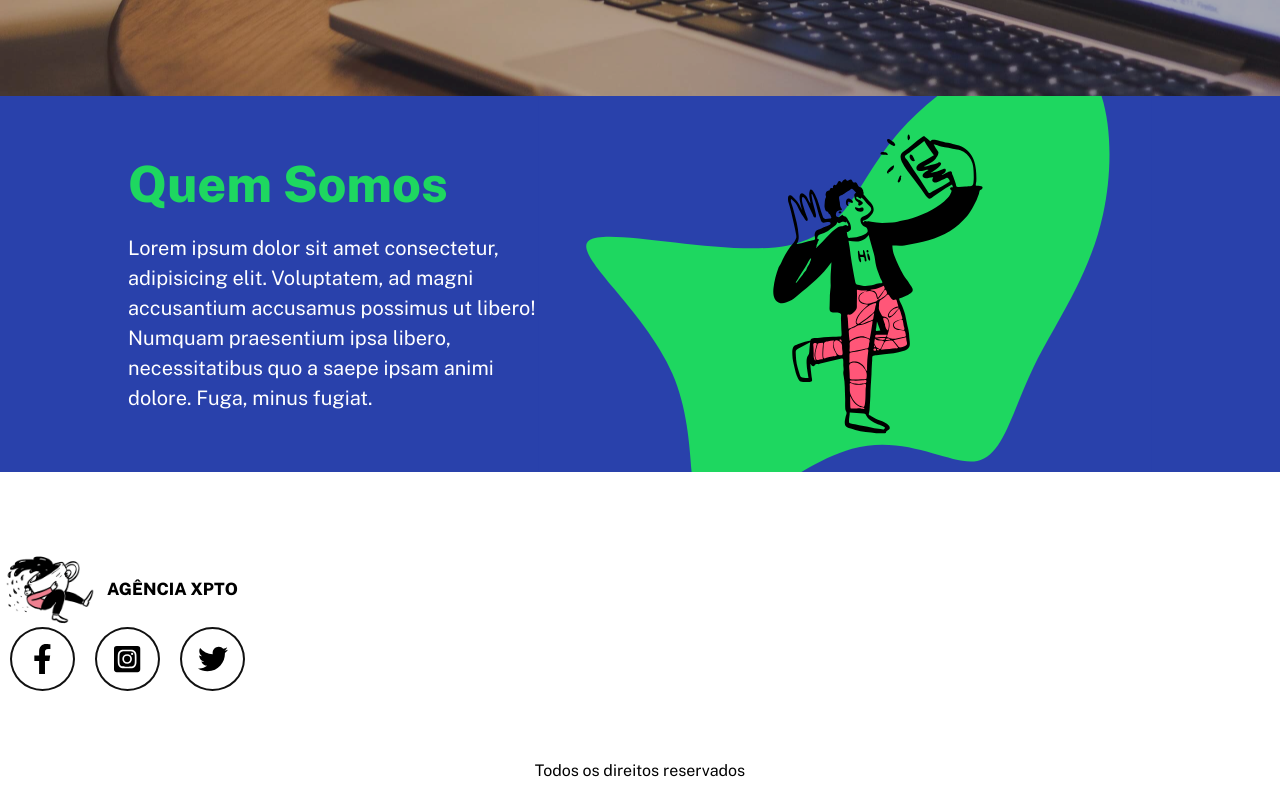
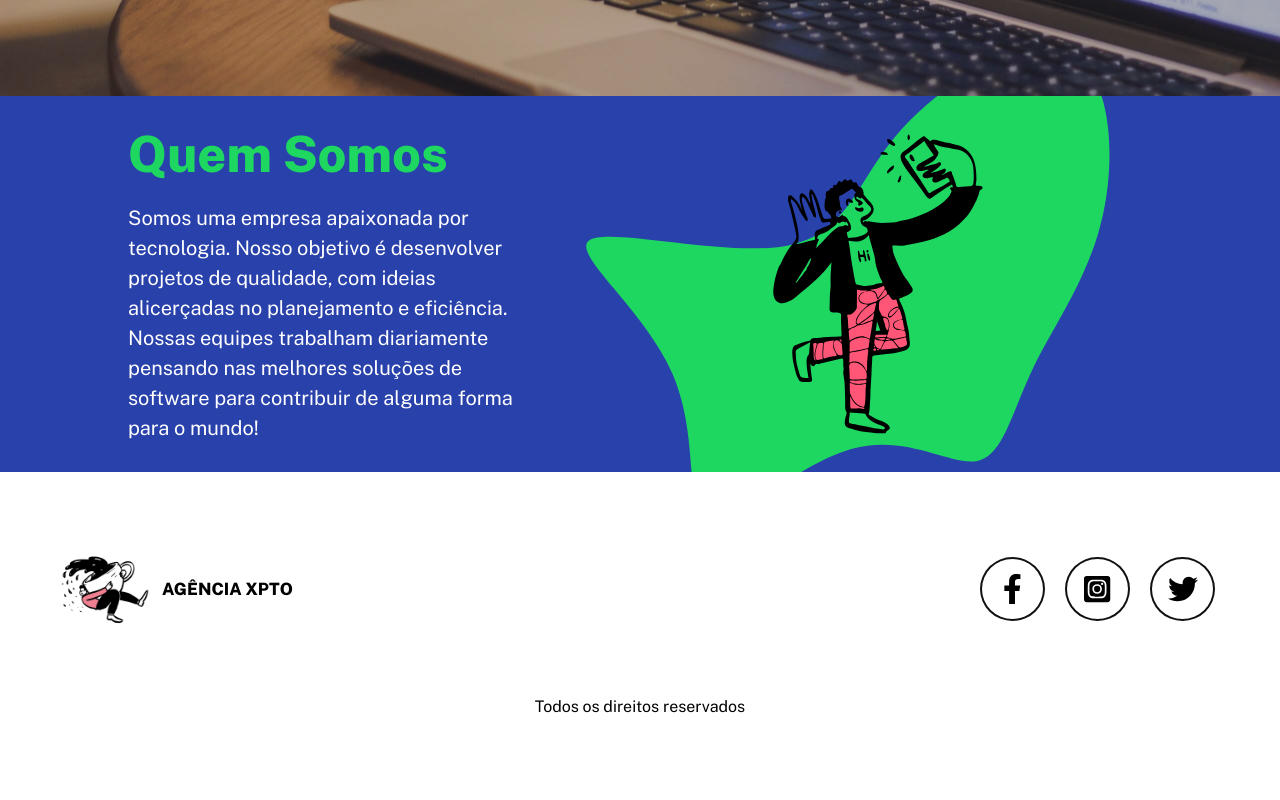
Before and after one commit to Emanuelly-Wolski/Projeto_Landing_Page, a plain HTML site: page index.html in a window 1280 px wide. Shown: the part 729-1529 px from the top of the page. After the commit the page ends 1465 px from the top, so only its background shows below. Drawn offline with nearby package versions, Linux system fonts and the light colour scheme.

Commit message:
Update index.html

```diff
--- a/index.html
+++ b/index.html
@@ -1,36 +1,35 @@
 <!DOCTYPE html>
 <html lang="pt-BR">
+
 <head>
     <meta charset="UTF-8">
     <meta http-equiv="X-UA-Compatible" content="IE=edge">
     <meta name="viewport" content="width=device-width, initial-scale=1.0">
-
-    <meta name="description" content="Somos uma agência digital apaixonada por inovação, tecnologia e arte, aqui fazemos mais que um site, criamos uma experiência. ">
+    <meta name="description"
+        content="Somos uma agência digital apaixonada por inovação, tecnologia e arte, aqui fazemos mais que um site, criamos uma experiência.">
 
     <link rel="stylesheet" href="https://cdnjs.cloudflare.com/ajax/libs/font-awesome/5.15.4/css/all.min.css">
 
     <title>Agência XPTO</title>
 
     <link rel="stylesheet" href="src/css/estilos.css">
+</head>
 
-</head>
 <body>
     <header class="cabecalho">
         <a href="#" class="logo">
-            <img src= "src/imagens/cafe.gif" alt= "logo XPTO" class="imagem">
-            <span class= "titulo"> Agência XPTO</span>
+            <img src="src/imagens/cafe.gif" alt="Logo XPTO" class="imagem">
+            <span class="titulo">Agência XPTO</span>
         </a>
 
-        <nav class= "navegacao">
+        <nav class="navegacao">
             <ul class="menu">
                 <li class="item">
                     <a href="#projetos">Projetos</a>
                 </li>
-
                 <li class="item">
                     <a href="#quem-somos">Quem Somos</a>
                 </li>
-
                 <li class="item">
                     <a href="#contato">Contato</a>
                 </li>
@@ -40,35 +39,36 @@
 
     <main class="conteudo-principal" id="projetos">
         <section class="paineis">
-            <h1 class="titulo"> Nossos Projetos</h1>
+            <h1 class="titulo">Nossos Projetos</h1>
 
             <div class="imagem-painel projeto1 mostrar"></div>
+
             <div class="imagem-painel projeto2"></div>
+
             <div class="imagem-painel projeto3"></div>
 
-            <a href="#" id="btn-voltar" class="seta btn-voltar"> voltar </a>
-            <a href="#" id="btn-avancar" class="seta btn-avancar">avançar </a>
-
+            <a href="#" id="btn-voltar" class="seta btn-voltar">voltar</a>
+            <a href="#" id="btn-avancar" class="seta btn-avancar">avançar</a>
         </section>
 
         <section class="quem-somos" id="quem-somos">
             <div class="conteudo">
                 <div class="informacoes">
-                    <h2 class="titulo"> Quem Somos</h2>
-
+                    <h2 class="titulo">Quem Somos</h2>
                     <p class="texto">
-                        Lorem ipsum dolor sit amet consectetur, adipisicing elit. Voluptatem, ad magni accusantium accusamus possimus ut libero! Numquam praesentium ipsa libero, necessitatibus quo a saepe ipsam animi dolore. Fuga, minus fugiat.
+                     Somos uma empresa apaixonada por tecnologia. Nosso objetivo é desenvolver projetos de qualidade,
+                     com ideias alicerçadas no planejamento e eficiência. Nossas equipes trabalham diariamente pensando
+                     nas melhores soluções de software para contribuir de alguma forma para o mundo!
                     </p>
                 </div>
-
-                <img src="./src/imagens/composition-12.svg" class="imagem"alt="personagem com celular na mao">
+                <img src="./src/imagens/composition-12.svg" class="imagem" alt="personagem com celular na mão">
             </div>
         </section>
     </main>
 
     <footer class="rodape" id="contato">
-        </nav class="navegacao">
-            <a href="#"class="logo">
+        <nav class="navegacao">
+            <a href="#" class="logo">
                 <img src="src/imagens/cafe.gif" alt="Logo XPTO" class="imagem">
                 <span class="titulo">Agência XPTO</span>
             </a>
@@ -77,11 +77,9 @@
                 <a href="#" class="rede-social">
                     <i class="fab fa-facebook-f"></i>
                 </a>
-
                 <a href="#" class="rede-social">
                     <i class="fab fa-instagram-square"></i>
                 </a>
-
                 <a href="#" class="rede-social">
                     <i class="fab fa-twitter"></i>
                 </a>
@@ -91,7 +89,7 @@
     </footer>
 
     <script src="src/js/painel.js"></script>
-    <script src="https://cdnjs.cloudflare.com/ajax/libs/font-awesome/5.15.4/js/all.min.js" ></script>
+    <script src="https://cdnjs.cloudflare.com/ajax/libs/font-awesome/5.15.4/js/all.min.js"></script>
+</body>
 
-</body>
 </html>
```
